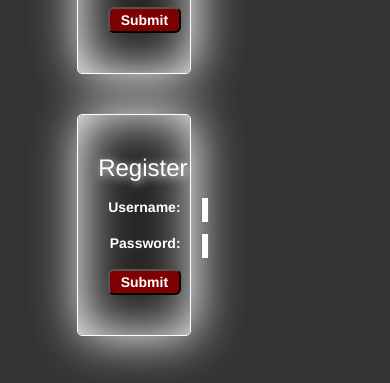
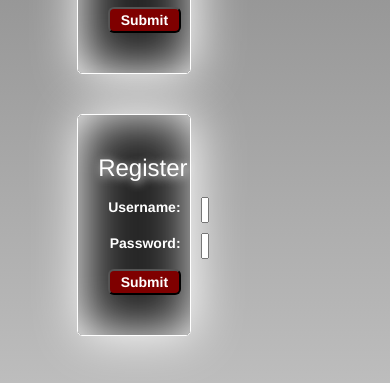
Before and after one commit to itikku/beertopia, a website: page public/index.html in a window 390 px wide. Shown: the part 474-857 px from the top of the page. Drawn offline with nearby package versions, Linux system fonts and the light colour scheme; some packages are replaced by stand-ins of ours; no server answers.

Commit message:
responsive gradient background

```diff
--- a/public/app.css
+++ b/public/app.css
@@ -2,11 +2,14 @@ header {
   position: relative;
 }
 html {
-  background-color: #333333;
+  background: -webkit-linear-gradient(#696969, #bdbdbd); /* For Safari 5.1 to 6.0 */
+  background: -o-linear-gradient(#696969, #bdbdbd); /* For Opera 11.1 to 12.0 */
+  background: -moz-linear-gradient(#696969, #bdbdbd); /* For Firefox 3.6 to 15 */
+  background: linear-gradient(#696969, #bdbdbd); /* Standard syntax */
 }
 
 html body{
-  background-color: #333333;
+  background-color: transparent;
   color: white;
 }
 #beernav{
```
